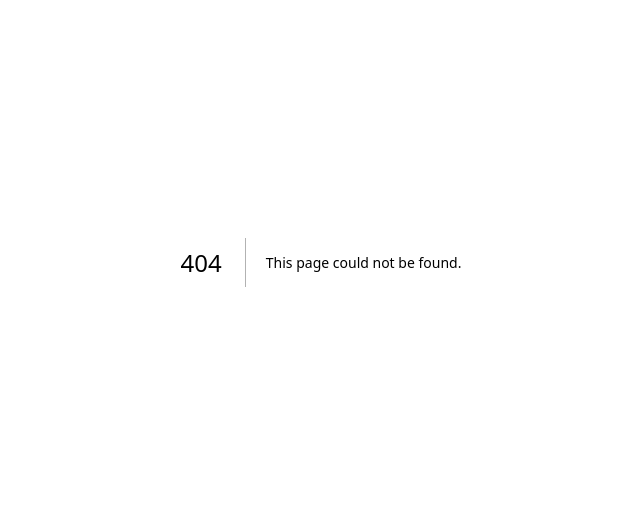
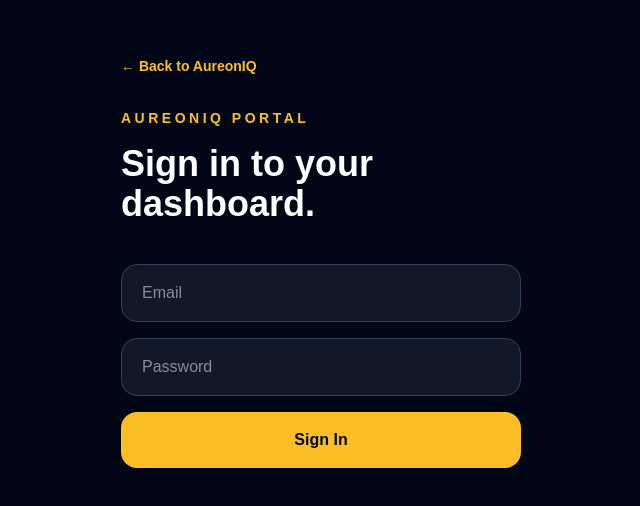
Before and after one commit to tbscheffler/aureoniq-web, a Next.js app: page /login in a window 1280 px wide. Before the commit this address had no page. Shown: the part 138-644 px from the top of the page, without its empty margins (319-959 px from the left). Built offline with nearby package versions, Linux system fonts and the light colour scheme; no server answers.

Commit message:
Add role-based login and founder dashboard

```diff
--- /dev/null
+++ b/app/dashboard/page.tsx
@@ -0,0 +1,24 @@
+export default function DashboardPage() {
+    return (
+      <main className="min-h-screen bg-[#020617] text-white">
+        <section className="mx-auto flex min-h-screen max-w-3xl flex-col justify-center px-6">
+          <a href="/" className="mb-8 text-sm font-bold text-[#FBBF24]">
+            ← Back to AureonIQ
+          </a>
+
+          <p className="mb-4 text-sm font-black tracking-[0.25em] text-[#FBBF24]">
+            AUREONIQ DASHBOARD
+          </p>
+
+          <h1 className="text-4xl font-black">
+            Your web dashboard is coming soon.
+          </h1>
+
+          <p className="mt-5 text-lg leading-8 text-slate-300">
+            Soon, you&apos;ll be able to view reports, track career growth,
+            manage preferences, and use AureonIQ from the web.
+          </p>
+        </section>
+      </main>
+    );
+  }
--- /dev/null
+++ b/app/founder/page.tsx
@@ -0,0 +1,149 @@
+"use client";
+
+import { useEffect, useState } from "react";
+import { supabase } from "@/lib/supabaseClient";
+
+export default function FounderPage() {
+  const [loading, setLoading] = useState(true);
+  const [authorized, setAuthorized] = useState(false);
+  const [metrics, setMetrics] = useState({
+    discoveryReports: 0,
+    aiqReports: 0,
+    savedJobs: 0,
+    professionalSubs: 0,
+    aiqProSubs: 0,
+    analyticsEvents: 0,
+  });
+
+  useEffect(() => {
+    async function loadFounderDashboard() {
+      const {
+        data: { user },
+      } = await supabase.auth.getUser();
+
+      if (!user) {
+        window.location.href = "/login";
+        return;
+      }
+
+      const { data: roleData } = await supabase
+        .from("user_roles")
+        .select("role")
+        .eq("user_id", user.id)
+        .maybeSingle();
+
+      if (roleData?.role !== "founder") {
+        window.location.href = "/dashboard";
+        return;
+      }
+
+      setAuthorized(true);
+
+      const [
+        discovery,
+        aiq,
+        savedJobs,
+        proSubs,
+        aiqSubs,
+        events,
+      ] = await Promise.all([
+        supabase.from("career_reports").select("id", { count: "exact", head: true }),
+        supabase.from("aiq_reports").select("id", { count: "exact", head: true }),
+        supabase.from("saved_jobs").select("id", { count: "exact", head: true }),
+        supabase
+          .from("user_entitlements")
+          .select("id", { count: "exact", head: true })
+          .eq("tier", "discovery_pro")
+          .eq("status", "active"),
+        supabase
+          .from("user_entitlements")
+          .select("id", { count: "exact", head: true })
+          .eq("tier", "aiq_pro")
+          .eq("status", "active"),
+        supabase.from("analytics_events").select("id", { count: "exact", head: true }),
+      ]);
+
+      setMetrics({
+        discoveryReports: discovery.count || 0,
+        aiqReports: aiq.count || 0,
+        savedJobs: savedJobs.count || 0,
+        professionalSubs: proSubs.count || 0,
+        aiqProSubs: aiqSubs.count || 0,
+        analyticsEvents: events.count || 0,
+      });
+
+      setLoading(false);
+    }
+
+    loadFounderDashboard();
+  }, []);
+
+  if (loading || !authorized) {
+    return (
+      <main className="min-h-screen bg-[#020617] text-white">
+        <section className="mx-auto flex min-h-screen max-w-3xl flex-col justify-center px-6">
+          <p className="text-[#FBBF24] font-black">Loading Founder Dashboard...</p>
+        </section>
+      </main>
+    );
+  }
+
+  const estimatedMRR =
+    metrics.professionalSubs * 9.99 + metrics.aiqProSubs * 14.99;
+
+  return (
+    <main className="min-h-screen bg-[#020617] text-white">
+      <section className="mx-auto max-w-7xl px-6 py-12">
+        <a href="/" className="text-sm font-bold text-[#FBBF24]">
+          ← Back to AureonIQ
+        </a>
+
+        <div className="mt-10">
+          <p className="mb-4 text-sm font-black tracking-[0.25em] text-[#FBBF24]">
+            FOUNDER DASHBOARD
+          </p>
+
+          <h1 className="text-5xl font-black">
+            AureonIQ Command Center
+          </h1>
+
+          <p className="mt-5 max-w-3xl text-lg leading-8 text-slate-300">
+            Track product usage, subscriptions, reports, and early traction.
+          </p>
+        </div>
+
+        <div className="mt-12 grid gap-6 md:grid-cols-3">
+          <MetricCard title="Discovery Reports" value={metrics.discoveryReports} />
+          <MetricCard title="AIQ Reports" value={metrics.aiqReports} />
+          <MetricCard title="Saved Jobs" value={metrics.savedJobs} />
+          <MetricCard title="Professional Subscribers" value={metrics.professionalSubs} />
+          <MetricCard title="AIQ Pro Subscribers" value={metrics.aiqProSubs} />
+          <MetricCard title="Analytics Events" value={metrics.analyticsEvents} />
+        </div>
+
+        <div className="mt-8 rounded-3xl border border-slate-800 bg-[#111827] p-8">
+          <p className="text-sm font-black tracking-[0.25em] text-[#FBBF24]">
+            ESTIMATED MRR
+          </p>
+
+          <p className="mt-4 text-5xl font-black">
+            ${estimatedMRR.toFixed(2)}
+          </p>
+
+          <p className="mt-3 text-slate-400">
+            Based on active Supabase entitlements. RevenueCat should remain the source of truth for billing.
+          </p>
+        </div>
+      </section>
+    </main>
+  );
+}
+
+function MetricCard({ title, value }: { title: string; value: number }) {
+  return (
+    <div className="rounded-3xl border border-slate-800 bg-[#111827] p-8">
+      <p className="text-sm font-bold text-slate-400">{title}</p>
+      <p className="mt-4 text-4xl font-black text-[#FBBF24]">{value}</p>
+    </div>
+  );
+}
--- /dev/null
+++ b/app/login/page.tsx
@@ -0,0 +1,92 @@
+"use client";
+
+import { useState } from "react";
+import { supabase } from "@/lib/supabaseClient";
+
+export default function LoginPage() {
+  const [email, setEmail] = useState("");
+  const [password, setPassword] = useState("");
+  const [loading, setLoading] = useState(false);
+
+  async function handleLogin() {
+    try {
+      setLoading(true);
+
+      const { data, error } = await supabase.auth.signInWithPassword({
+        email,
+        password,
+      });
+
+      if (error) {
+        alert(error.message);
+        return;
+      }
+
+      const user = data.user;
+
+      const { data: roleData, error: roleError } = await supabase
+      .from("user_roles")
+      .select("role, user_id")
+      .eq("user_id", user.id)
+      .maybeSingle();
+
+      console.log("LOGIN USER ID:", user.id);
+      console.log("LOGIN USER EMAIL:", user.email);
+      console.log("ROLE DATA:", roleData);
+      console.log("ROLE ERROR:", roleError);
+
+      if (roleData?.role === "founder") {
+        window.location.href = "/founder";
+      } else {
+        window.location.href = "/dashboard";
+      }
+    } catch (err: any) {
+      alert(err.message || "Login failed");
+    } finally {
+      setLoading(false);
+    }
+  }
+
+  return (
+    <main className="min-h-screen bg-[#020617] text-white">
+      <section className="mx-auto flex min-h-screen max-w-md flex-col justify-center px-6">
+        <a href="/" className="mb-8 text-sm font-bold text-[#FBBF24]">
+          ← Back to AureonIQ
+        </a>
+
+        <p className="mb-4 text-sm font-black tracking-[0.25em] text-[#FBBF24]">
+          AUREONIQ PORTAL
+        </p>
+
+        <h1 className="text-4xl font-black">
+          Sign in to your dashboard.
+        </h1>
+
+        <div className="mt-10 space-y-4">
+          <input
+            className="w-full rounded-2xl border border-slate-700 bg-[#111827] px-5 py-4 text-white outline-none focus:border-[#FBBF24]"
+            placeholder="Email"
+            value={email}
+            onChange={(e) => setEmail(e.target.value)}
+          />
+
+          <input
+            className="w-full rounded-2xl border border-slate-700 bg-[#111827] px-5 py-4 text-white outline-none focus:border-[#FBBF24]"
+            placeholder="Password"
+            type="password"
+            value={password}
+            onChange={(e) => setPassword(e.target.value)}
+          />
+
+          <button
+            onClick={handleLogin}
+            disabled={loading}
+            className="w-full rounded-2xl bg-[#FBBF24] px-6 py-4 font-black text-[#020617] disabled:opacity-60"
+          >
+            {loading ? "Signing in..." : "Sign In"}
+          </button>
+        </div>
+      </section>
+    </main>
+  );
+}
--- /dev/null
+++ b/lib/supabaseClient.ts
@@ -0,0 +1,6 @@
+import { createClient } from "@supabase/supabase-js";
+
+const supabaseUrl = process.env.NEXT_PUBLIC_SUPABASE_URL!;
+const supabaseAnonKey = process.env.NEXT_PUBLIC_SUPABASE_ANON_KEY!;
+
+export const supabase = createClient(supabaseUrl, supabaseAnonKey);
--- a/package.json
+++ b/package.json
@@ -9,6 +9,7 @@
     "lint": "eslint"
   },
   "dependencies": {
+    "@supabase/supabase-js": "^2.108.2",
     "next": "16.2.9",
     "react": "19.2.4",
     "react-dom": "19.2.4"
```
Also changed, not shown: 1 other file (tests, documents, lock files or other folders).
